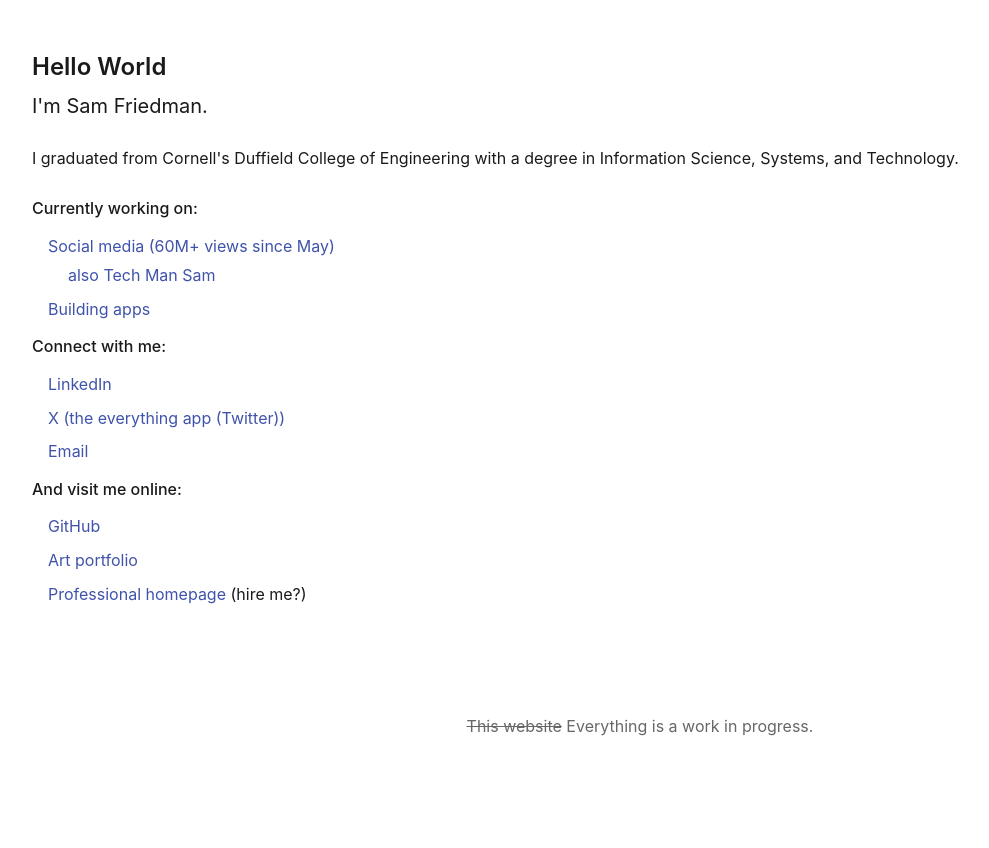
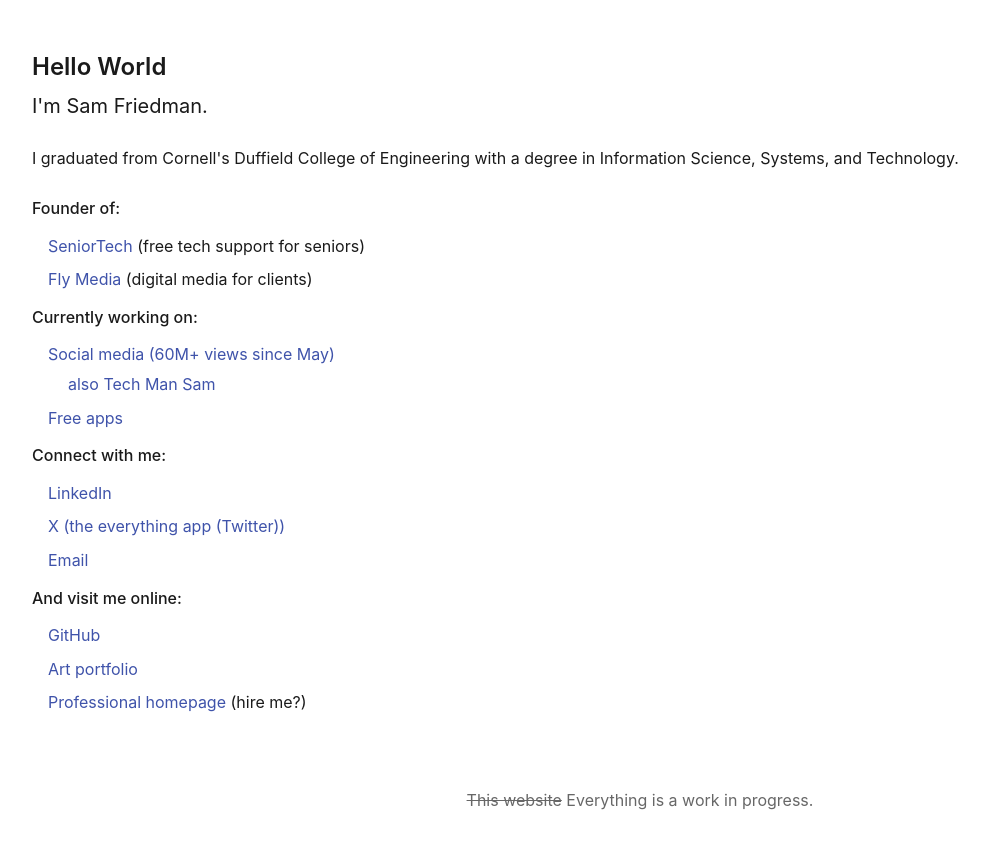
Before and after one commit to samfriedmaan/personal-site, a plain HTML site: page index.html in a window 1280 px wide. Shown: the whole page, without its empty margins (0-989 px from the left). Before the commit the page ends 800 px from the top, so only its background shows below. Drawn offline with Linux system fonts and the light colour scheme.

Commit message:
2x founder

```diff
--- a/index.html
+++ b/index.html
@@ -18,6 +18,13 @@
         <p>I graduated from Cornell's Duffield College of Engineering with a degree in Information Science, Systems, and
             Technology.</p>
 
+        <p class="section-label">Founder of:</p>
+        <ul>
+            <li><a href="https://www.seniortech.org/">SeniorTech</a> (free tech support for seniors)
+            </li>
+            <li><a href="https://www.flymedia.us/">Fly Media</a> (digital media for clients)</li>
+        </ul>
+
         <p class="section-label">Currently working on:</p>
         <ul>
             <li><a href="https://www.flymedia.us/">Social media (60M+ views since May)</a>
@@ -25,7 +32,7 @@
                     <li><a href="https://www.instagram.com/techmansam">also Tech Man Sam</a></li>
                 </ul>
             </li>
-            <li><a href="https://apps.flymedia.us/">Building apps</a></li>
+            <li><a href="https://apps.flymedia.us/">Free apps</a></li>
         </ul>
 
         <p class="section-label">Connect with me:</p>
```
